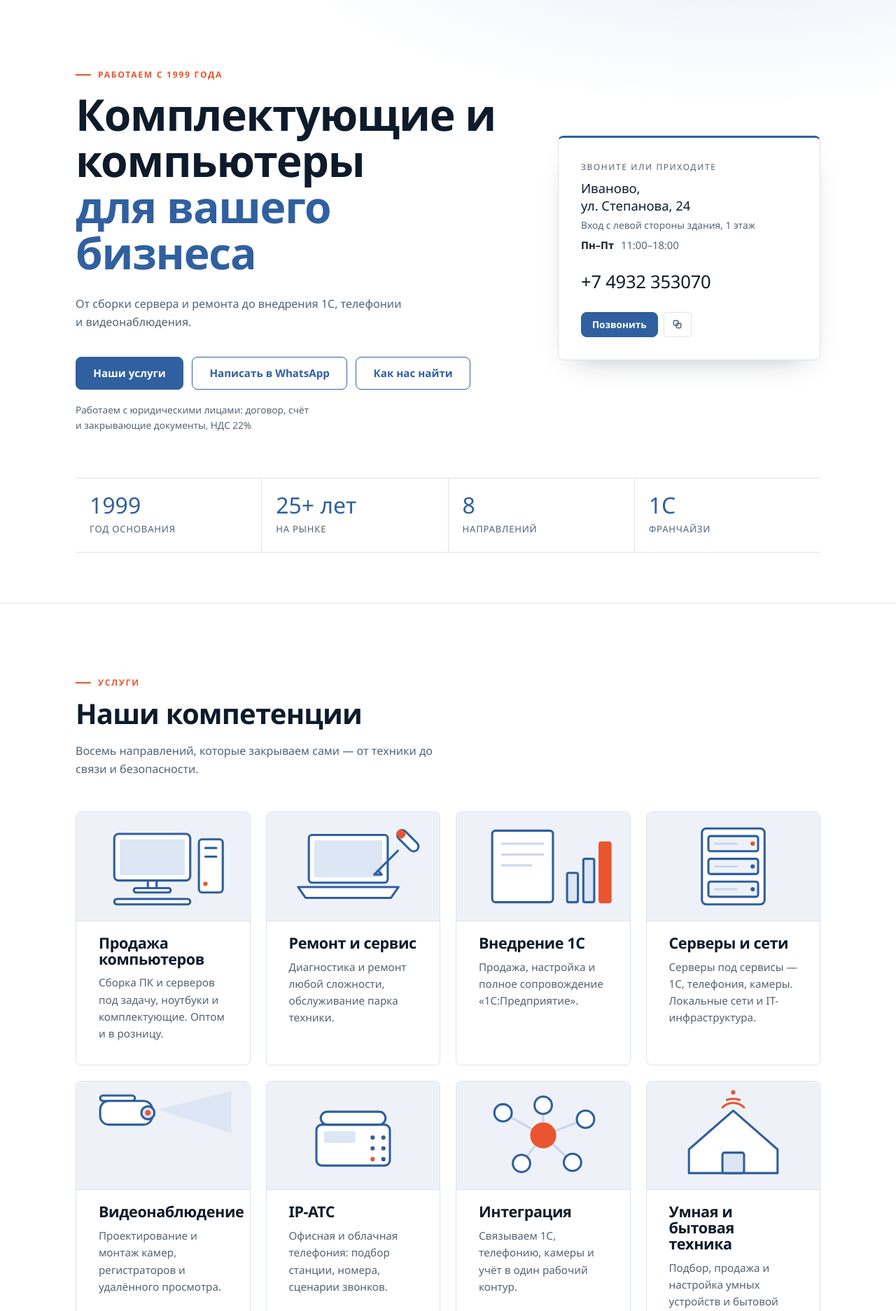
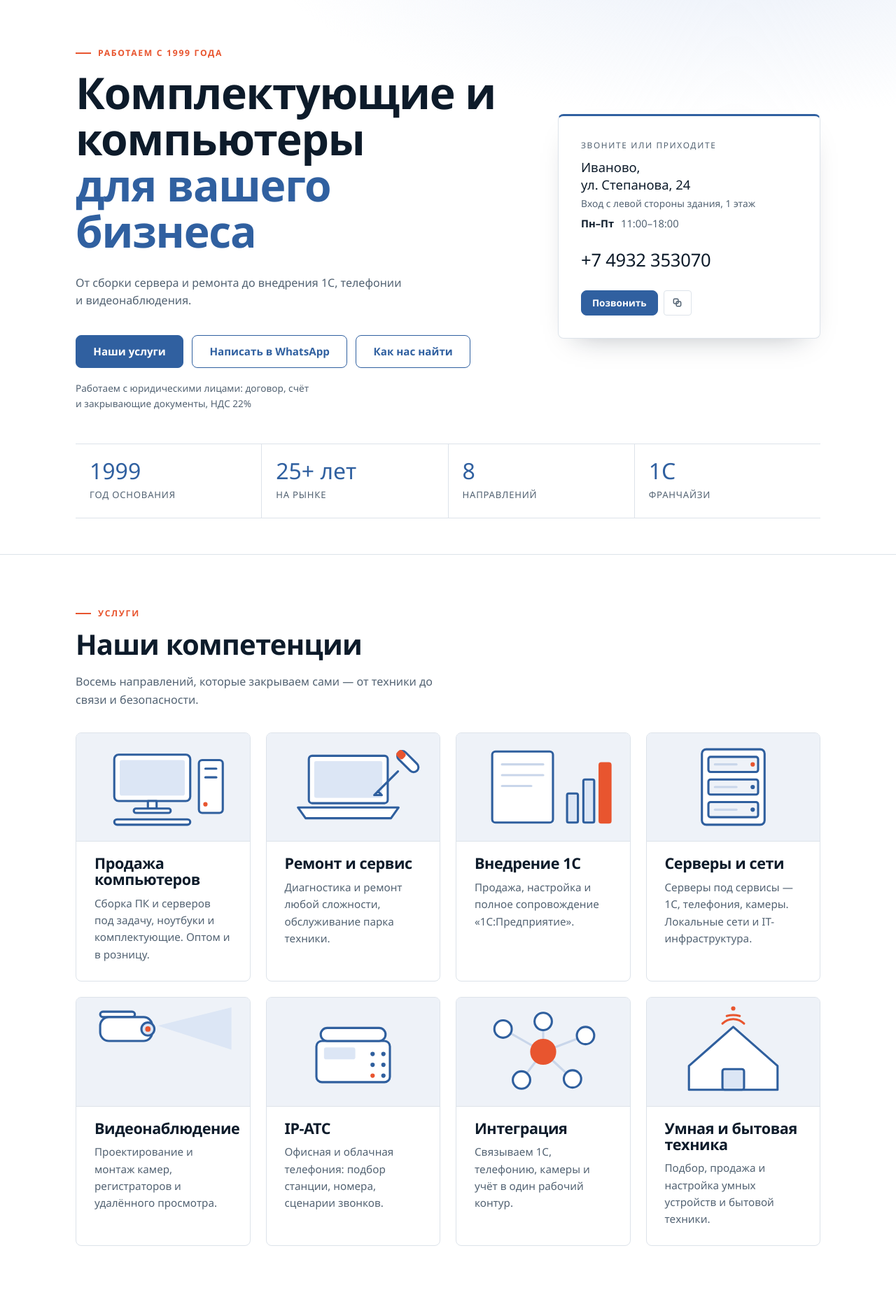
Before and after one commit to 160ru/ivu-site, a PHP site: page / in a window 1280 px wide. Shown: the part 89-1963 px from the top of the page at 70% size. Run offline with PHP 8.4, Linux system fonts and the light colour scheme.

Commit message:
Сжать вертикальные отступы: страница короче на 316px

```diff
--- a/404.html
+++ b/404.html
@@ -7,13 +7,13 @@
   <meta name="robots" content="noindex">
   <link rel="icon" href="assets/icon.png" type="image/png">
   <link rel="apple-touch-icon" href="assets/icon.png">
-  <link rel="stylesheet" href="assets/style.css?v=20261132">
+  <link rel="stylesheet" href="assets/style.css?v=20261133">
 </head>
 <body>
   <header class="site-header">
     <div class="container header-inner">
       <a class="brand" href="index.html" aria-label="Интер-Техника-Плюс — на главную">
-        <img class="brand-logo" src="assets/logo.png?v=20261132" alt="Интер-Техника-Плюс" width="112" height="44">
+        <img class="brand-logo" src="assets/logo.png?v=20261133" alt="Интер-Техника-Плюс" width="112" height="44">
         <span class="brand-name">Интер-Техника<span class="brand-plus">+</span></span>
       </a>
       <nav class="nav" aria-label="Основная навигация">
@@ -47,6 +47,6 @@
     </div>
   </footer>
 
-  <script src="assets/app.js?v=20261132" defer></script>
+  <script src="assets/app.js?v=20261133" defer></script>
 </body>
 </html>
--- a/assets/style.css
+++ b/assets/style.css
@@ -239,7 +239,7 @@ p:last-child { margin-bottom: 0; }
 /* ---------- Первый экран ---------- */
 
 .hero {
-  padding-block: clamp(48px, 7vw, 92px) clamp(40px, 6vw, 72px);
+  padding-block: clamp(36px, 4.6vw, 64px) clamp(32px, 4vw, 52px);
   background:
     radial-gradient(1100px 420px at 82% -12%, var(--blue-soft) 0%, transparent 62%),
     var(--white);
@@ -352,7 +352,7 @@ p:last-child { margin-bottom: 0; }
   display: grid;
   grid-template-columns: repeat(4, minmax(0, 1fr));
   gap: 1px;
-  margin: clamp(40px, 6vw, 64px) 0 0;
+  margin: clamp(28px, 3.6vw, 48px) 0 0;
   background: var(--line);
   border-block: 1px solid var(--line);
 }
@@ -379,10 +379,10 @@ p:last-child { margin-bottom: 0; }
 
 /* ---------- Секции ---------- */
 
-.section { padding-block: clamp(56px, 8vw, 96px); }
+.section { padding-block: clamp(40px, 5.2vw, 72px); }
 .section--alt { background: var(--paper); border-block: 1px solid var(--line); }
 
-.section-head { max-width: 60ch; margin-bottom: clamp(30px, 4vw, 48px); }
+.section-head { max-width: 60ch; margin-bottom: clamp(24px, 2.6vw, 36px); }
 
 .section-title {
   font-size: clamp(1.7rem, 3.2vw, 2.5rem);
@@ -405,7 +405,7 @@ p:last-child { margin-bottom: 0; }
   position: relative;
   display: flex;
   flex-direction: column;
-  --card-pad: clamp(22px, 2.6vw, 32px);
+  --card-pad: clamp(18px, 2.2vw, 26px);
   padding: var(--card-pad);
   overflow: hidden;
   background: var(--white);
--- a/index.html
+++ b/index.html
@@ -24,7 +24,7 @@
 
   <link rel="icon" href="assets/icon.png" type="image/png">
   <link rel="apple-touch-icon" href="assets/icon.png">
-  <link rel="stylesheet" href="assets/style.css?v=20261132">
+  <link rel="stylesheet" href="assets/style.css?v=20261133">
 
   <script type="application/ld+json">
   {
@@ -74,7 +74,7 @@
   <header class="site-header">
     <div class="container header-inner">
       <a class="brand" href="#top" aria-label="Интер-Техника-Плюс — на главную">
-        <img class="brand-logo" src="assets/logo.png?v=20261132" alt="Интер-Техника-Плюс" width="112" height="44">
+        <img class="brand-logo" src="assets/logo.png?v=20261133" alt="Интер-Техника-Плюс" width="112" height="44">
         <span class="brand-name">Интер-Техника<span class="brand-plus">+</span></span>
       </a>
 
@@ -366,7 +366,7 @@
     <a class="btn btn--ghost" href="wa.html" target="_blank" rel="noopener">Написать</a>
   </div>
 
-  <script src="assets/app.js?v=20261132" defer></script>
-  <script src="assets/map.js?v=20261132" defer></script>
+  <script src="assets/app.js?v=20261133" defer></script>
+  <script src="assets/map.js?v=20261133" defer></script>
 </body>
 </html>
--- a/privacy.html
+++ b/privacy.html
@@ -8,13 +8,13 @@
   <meta name="robots" content="noindex, follow">
   <link rel="icon" href="assets/icon.png" type="image/png">
   <link rel="apple-touch-icon" href="assets/icon.png">
-  <link rel="stylesheet" href="assets/style.css?v=20261132">
+  <link rel="stylesheet" href="assets/style.css?v=20261133">
 </head>
 <body>
   <header class="site-header">
     <div class="container header-inner">
       <a class="brand" href="index.html" aria-label="Интер-Техника-Плюс — на главную">
-        <img class="brand-logo" src="assets/logo.png?v=20261132" alt="Интер-Техника-Плюс" width="112" height="44">
+        <img class="brand-logo" src="assets/logo.png?v=20261133" alt="Интер-Техника-Плюс" width="112" height="44">
         <span class="brand-name">Интер-Техника<span class="brand-plus">+</span></span>
       </a>
       <button class="nav-toggle" type="button" aria-expanded="false" aria-controls="nav">
@@ -102,6 +102,6 @@
     </div>
   </footer>
 
-  <script src="assets/app.js?v=20261132" defer></script>
+  <script src="assets/app.js?v=20261133" defer></script>
 </body>
 </html>
--- a/requisites.html
+++ b/requisites.html
@@ -8,13 +8,13 @@
   <link rel="canonical" href="https://ivu.ru/requisites.html">
   <link rel="icon" href="assets/icon.png" type="image/png">
   <link rel="apple-touch-icon" href="assets/icon.png">
-  <link rel="stylesheet" href="assets/style.css?v=20261132">
+  <link rel="stylesheet" href="assets/style.css?v=20261133">
 </head>
 <body>
   <header class="site-header">
     <div class="container header-inner">
       <a class="brand" href="index.html" aria-label="Интер-Техника-Плюс — на главную">
-        <img class="brand-logo" src="assets/logo.png?v=20261132" alt="Интер-Техника-Плюс" width="112" height="44">
+        <img class="brand-logo" src="assets/logo.png?v=20261133" alt="Интер-Техника-Плюс" width="112" height="44">
         <span class="brand-name">Интер-Техника<span class="brand-plus">+</span></span>
       </a>
       <button class="nav-toggle" type="button" aria-expanded="false" aria-controls="nav">
@@ -134,6 +134,6 @@
     </div>
   </footer>
 
-  <script src="assets/app.js?v=20261132" defer></script>
+  <script src="assets/app.js?v=20261133" defer></script>
 </body>
 </html>
```
Also changed, not shown: 1 other file.
